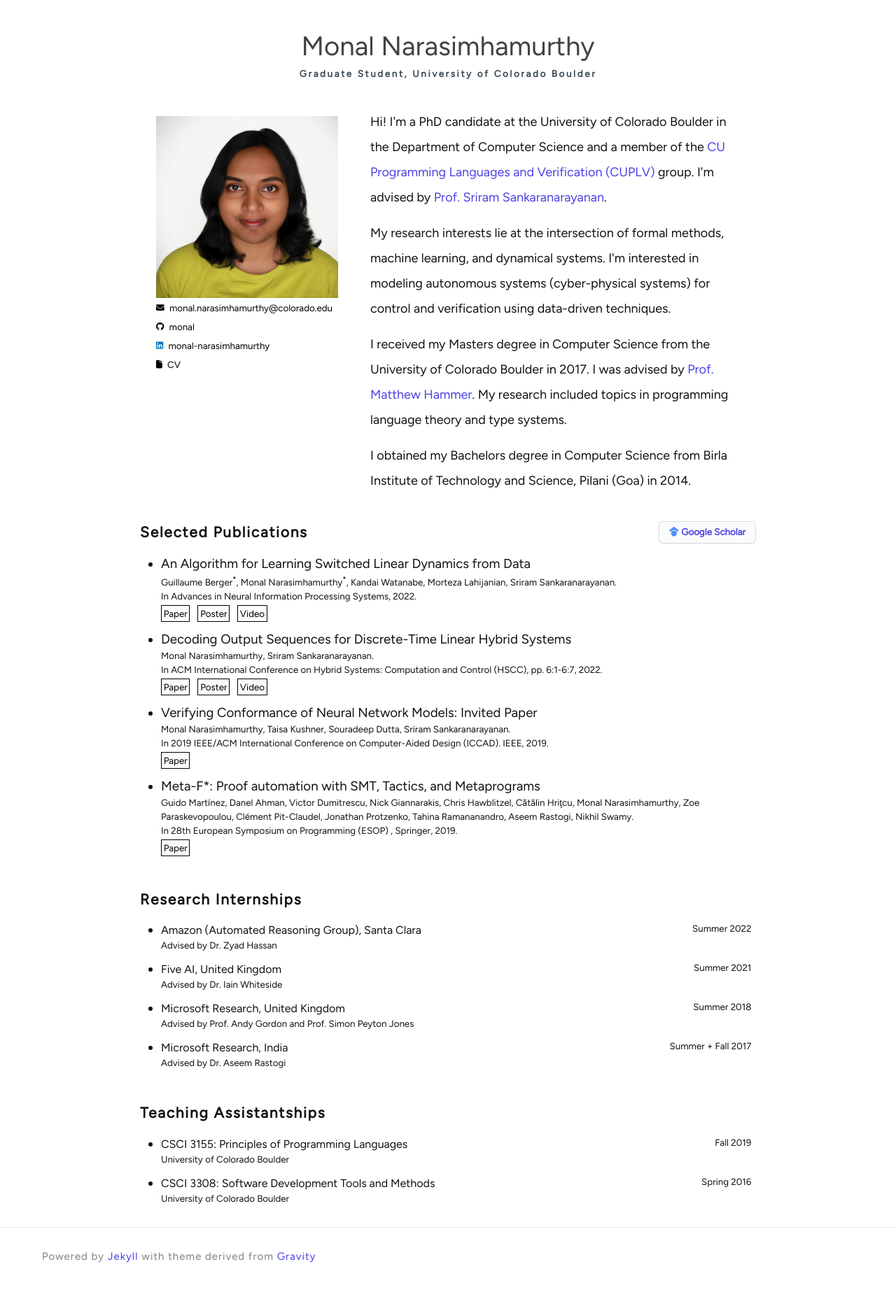
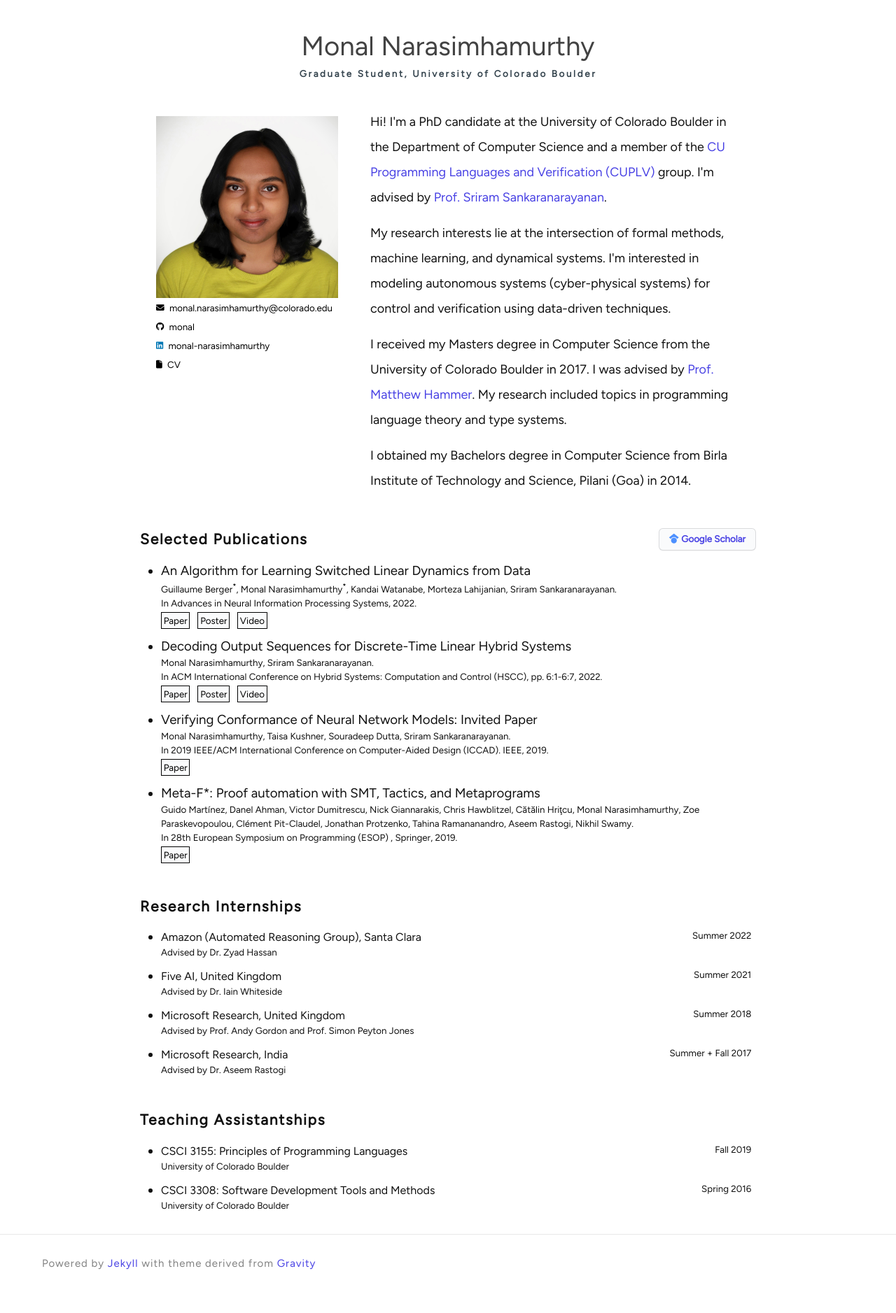
Before and after one commit to monal/monal.github.io, a Jekyll site: the page built from index.html, in a window 1280 px wide. Shown: the whole page at 70% size. Built offline with Jekyll 4.4.1, drawn with Linux system fonts in a browser that asks for light colours; nearby versions of some CDN libraries; some web fonts are replaced.

Commit message:
fix layout

```diff
--- a/css/style.scss
+++ b/css/style.scss
@@ -887,7 +887,7 @@ ul.publications li .item-supp a:hover{
   max-width: 95%;
   display: flex;
   flex-wrap: wrap;
-  margin-top: 20px;
+  margin-top: 30px;
 }
 
 .internships {
--- a/index.html
+++ b/index.html
@@ -52,7 +52,7 @@ layout: default
       <button class="button-4" style="margin-right: 0 auto; margin-left: auto;">
         <a href="https://scholar.google.com/citations?user=5sVrpGAAAAAJ" style="text-decoration: none">
       <i class="fa-brands fa-google-scholar" style="color: #4D90FF;"></i>
-      <span style="font-size: 10pt;">Google Scholar</span>
+      <span style="font-size: 10pt; padding-right: 5%;">Google Scholar</span>
     </a>
       </button>
     </a>
```
Also changed, not shown: 3 other files.
